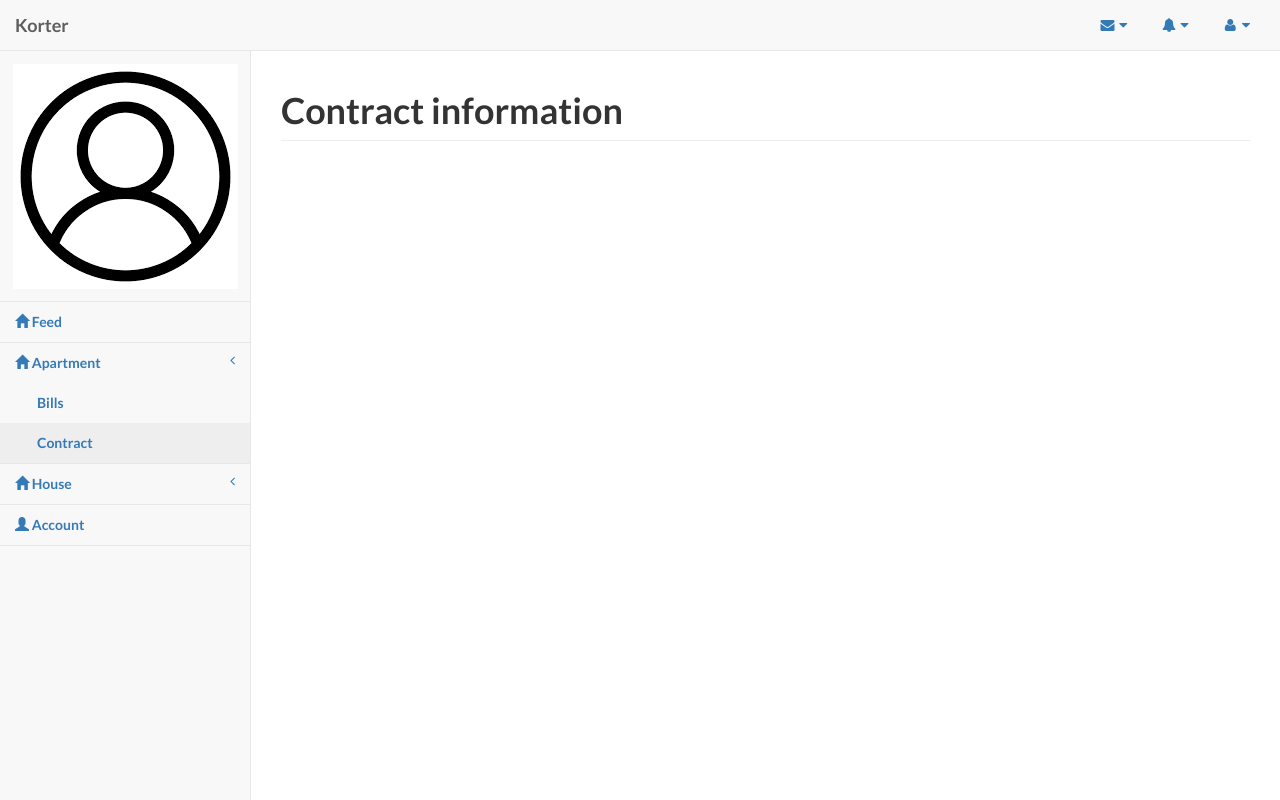
After one commit to gkgranada/korter-bootcamp, a Django app: page /app/contract/ in a window 1280 px wide. The commit adds this page. Run offline with Django 3.2, Linux system fonts and the light colour scheme; some libraries are stand-ins or nearby versions.

Commit message:
add contract page

```diff
--- a/apps/korter/templates/korter/base.html
+++ b/apps/korter/templates/korter/base.html
@@ -166,7 +166,7 @@
                                     <a href="flot.html">Bills</a>
                                 </li>
                                 <li>
-                                    <a href="morris.html">Contract</a>
+                                    <a href="{% url "contract" %}">Contract</a>
                                 </li>
                             </ul>
                             <!-- /.nav-second-level -->
--- /dev/null
+++ b/apps/korter/templates/korter/contract.html
@@ -0,0 +1,10 @@
+{% extends "korter/base.html" %}
+
+{% block title %}
+<title>Contract</title>
+{% endblock %}
+
+{% block header %}Contract information{% endblock %}
+
+{% block content %}
+{% endblock %}
--- a/apps/korter/urls.py
+++ b/apps/korter/urls.py
@@ -6,4 +6,5 @@ urlpatterns = [
     url(r'^$', views.default_view, name='index'),
     url(r'^feed/$', views.feed_view, name='feed'),
     url(r'^neighbours/$', views.neighbour_view, name='neighbours'),
+    url(r'^contract/$', views.contract_view, name='contract'),
 ]
--- a/apps/korter/views.py
+++ b/apps/korter/views.py
@@ -12,3 +12,6 @@ def feed_view(request):
 
 def neighbour_view(request):
     return TemplateResponse(request, "korter/neighbours.html", {})
+
+def contract_view(request):
+    return TemplateResponse(request, "korter/contract.html", {})
```
